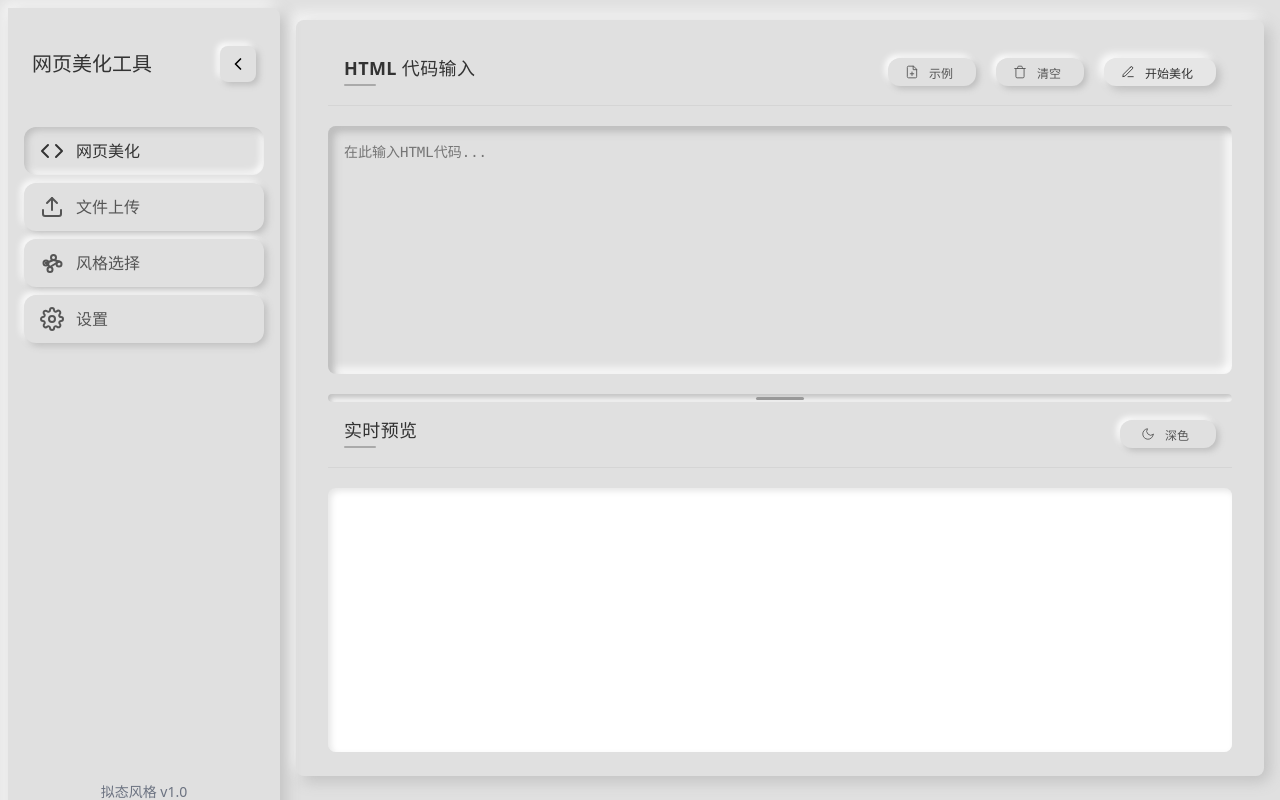
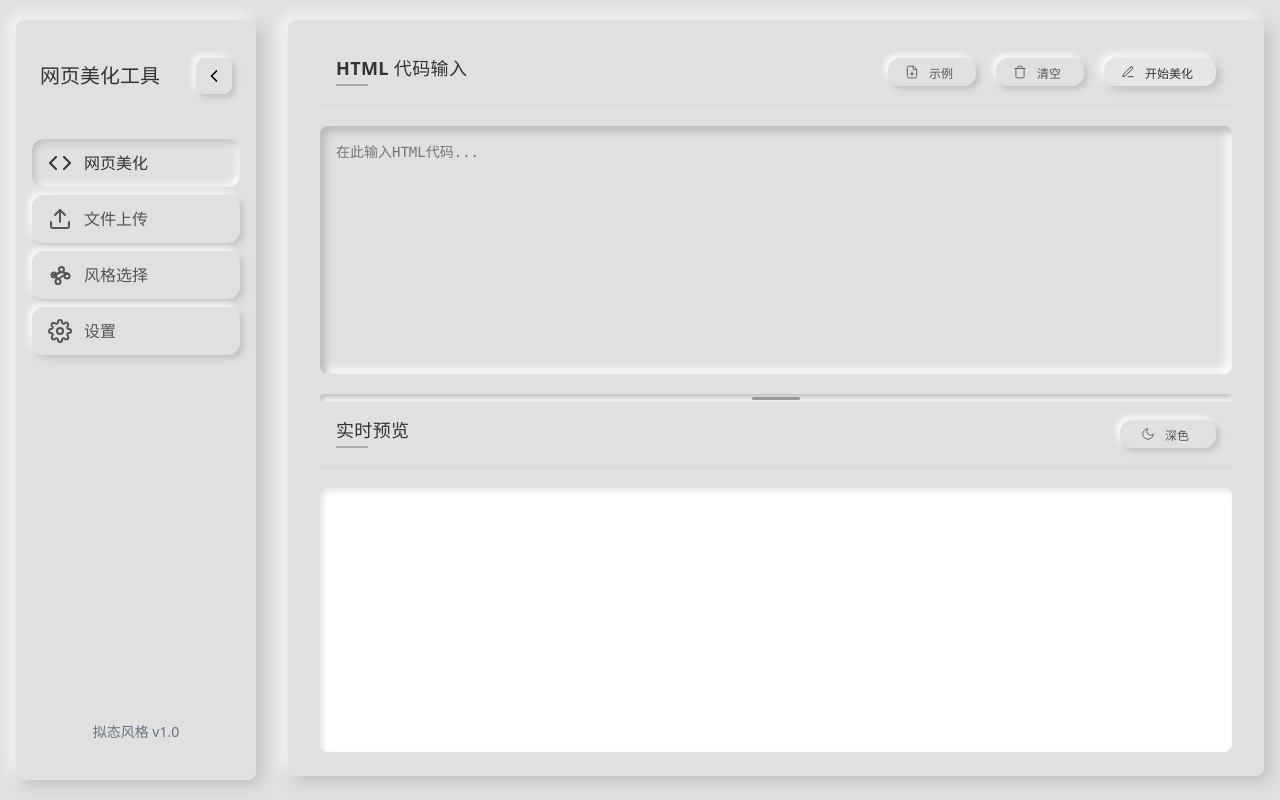
Before and after one commit to 08820048/aui, a Vue app: page / in a window 1280 px wide. Built offline with nearby package versions, Linux system fonts and the light colour scheme.

Commit message:
Adjust sidebar height and position to match content containers

```diff
--- a/src/App.vue
+++ b/src/App.vue
@@ -138,13 +138,13 @@ const handleResize = () => {
   flex-direction: column;
   position: relative;
   overflow: hidden;
-  margin-left: 264px; /* 240px + 24px gap */
+  margin-left: 256px; /* 240px + 16px gap */
   transition: all 0.3s ease-in-out;
   padding: 1.25rem 1.5rem 1.5rem 1.5rem; /* 增加内边距，特别是左右内边距 */
 }
 
 .main-content-expanded {
-  margin-left: 96px; /* 72px + 24px gap */
+  margin-left: 88px; /* 72px + 16px gap */
 }
 
 .content-wrapper {
--- a/src/components/Sidebar/Sidebar.vue
+++ b/src/components/Sidebar/Sidebar.vue
@@ -88,9 +88,9 @@ const activateMenuItem = (id) => {
 <style scoped>
 .sidebar {
   position: fixed;
-  top: 0;
-  left: 0;
-  height: 100%;
+  top: 1.25rem; /* 与右侧容器顶部对齐 */
+  left: 1rem; /* 在左侧留出一定距离 */
+  height: calc(100% - 2.5rem); /* 与右侧容器高度一致 */
   z-index: 10;
   display: flex;
   flex-direction: column;
@@ -99,9 +99,8 @@ const activateMenuItem = (id) => {
   transition: all 0.3s ease;
   background-color: var(--neu-background);
   box-shadow: 5px 5px 15px var(--neu-shadow-dark), -5px -5px 15px var(--neu-shadow-light);
-  border-radius: 0 0.5rem 0.5rem 0; /* 统一圆角大小 */
-  margin: 0.5rem 0 0.5rem 0.5rem;
-  height: calc(100% - 1rem);
+  border-radius: 0.5rem; /* 四个角都有圆角 */
+  box-sizing: border-box; /* 确保内边距不会增加元素宽度 */
 }
 
 .sidebar-collapsed {
```
